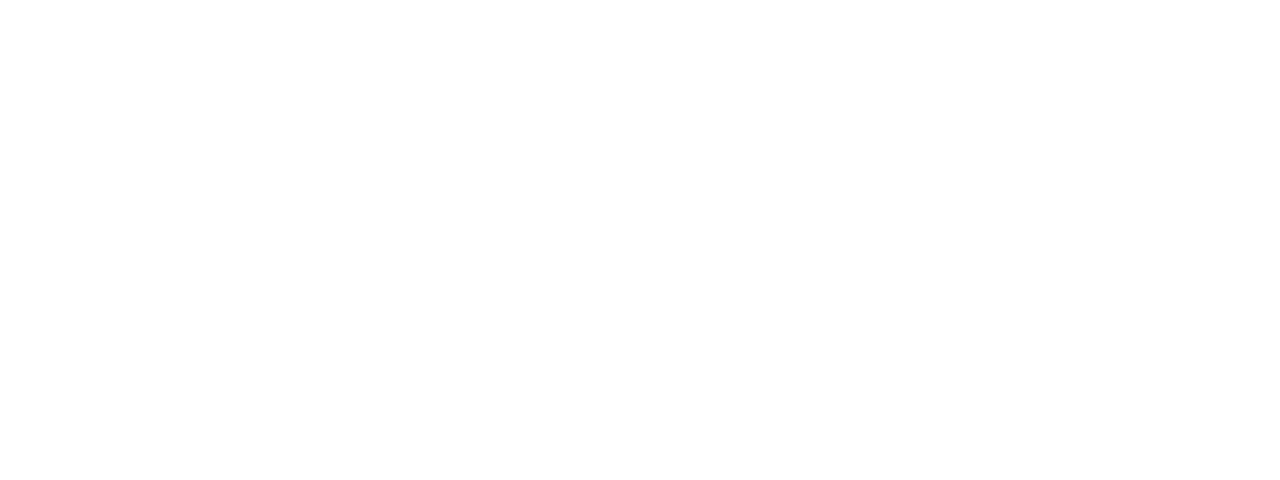
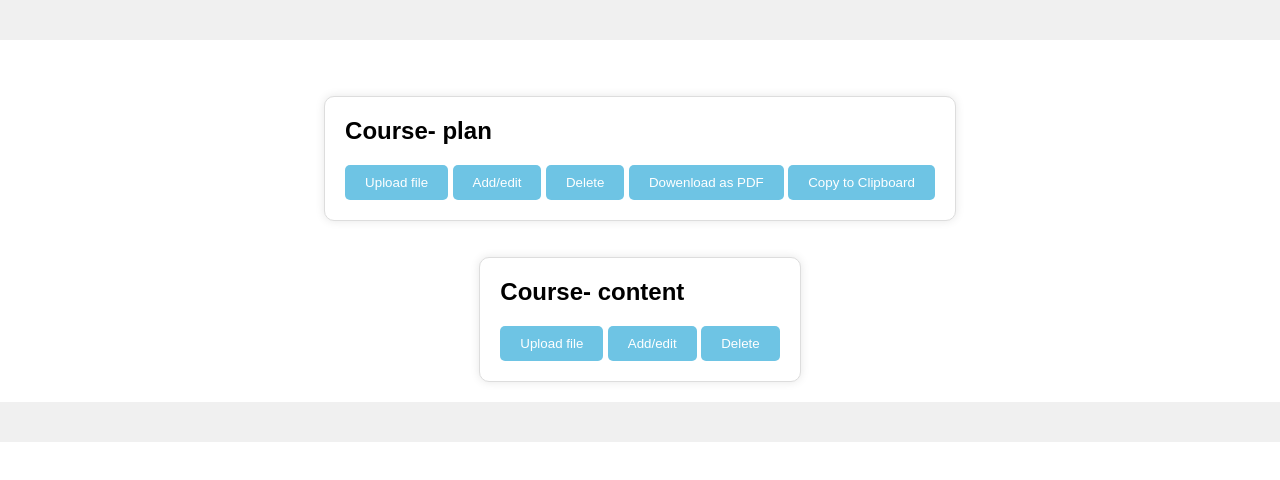
Before and after one commit to SkillWebDemo/CourseHelper, a website: page index.html in a window 1280 px wide. Drawn offline with Linux system fonts and the light colour scheme.

Commit message:
Frontend

```diff
--- a/index.html
+++ b/index.html
@@ -8,7 +8,30 @@
 </head>
 <body>
     <header></header>
-    <section></section>
+    <section>
+ <br> <br>
+        <form id="Course- plan">
+            <h1>Course- plan</h1>
+            <button id="Upload file">Upload file</button>
+             <button id="Add/edit">Add/edit</button>
+             <button id="Delete">Delete</button>
+             <button id="Download as PDF">Dowenload as PDF</button>
+             <button id="Copy to Clipboard">Copy to Clipboard</button>
+
+          </form>
+          <br> <br>
+
+          <form id="Course- content">
+            <h1>Course- content</h1>
+             <button id="Upload file">Upload file</button>
+             <button id="Add/edit">Add/edit</button>
+             <button id="Delete">Delete</button>
+
+
+          </form>
+
+
+    </section>
     <footer></footer>
 </body>
 </html>
--- a/styles.css
+++ b/styles.css
@@ -0,0 +1,50 @@
+body {
+    font-family: Arial, sans-serif;
+    margin: 0;
+    padding: 0;
+  }
+
+  header, footer {
+    background-color: #f0f0f0;
+    padding: 20px;
+    text-align: center;
+  }
+
+  section {
+    display: flex;
+    flex-direction: column;
+    align-items: center;
+    padding: 20px;
+  }
+
+  form {
+    background-color: #fff;
+    padding: 20px;
+    border: 1px solid #ddd;
+    border-radius: 10px;
+    box-shadow: 0 0 10px rgba(0, 0, 0, 0.1);
+  }
+
+  form h1 {
+    margin-top: 0;
+  }
+
+  button {
+    background-color:#6EC4E4;
+    color: #fff;
+    padding: 10px 20px;
+    border: none;
+    border-radius: 5px;
+    cursor: pointer;
+  }
+  button:hover {
+    background-color:#6EC4E4
+  }
+
+  #Course-plan, #Course-content {
+    margin-bottom: 20px;
+  }
+
+  #Course-plan div, #Course-content div {
+    margin-bottom: 80px;
+  }
```
